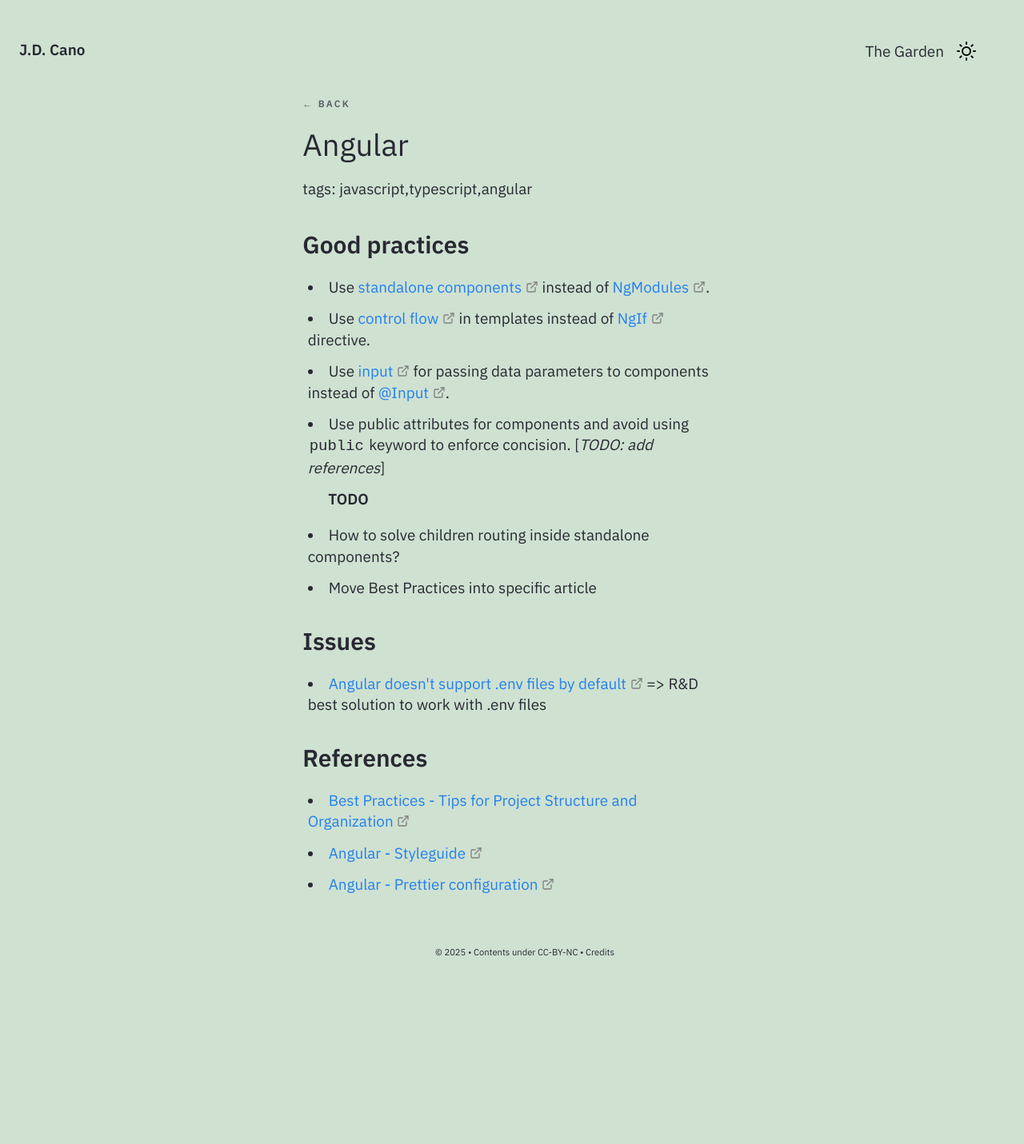
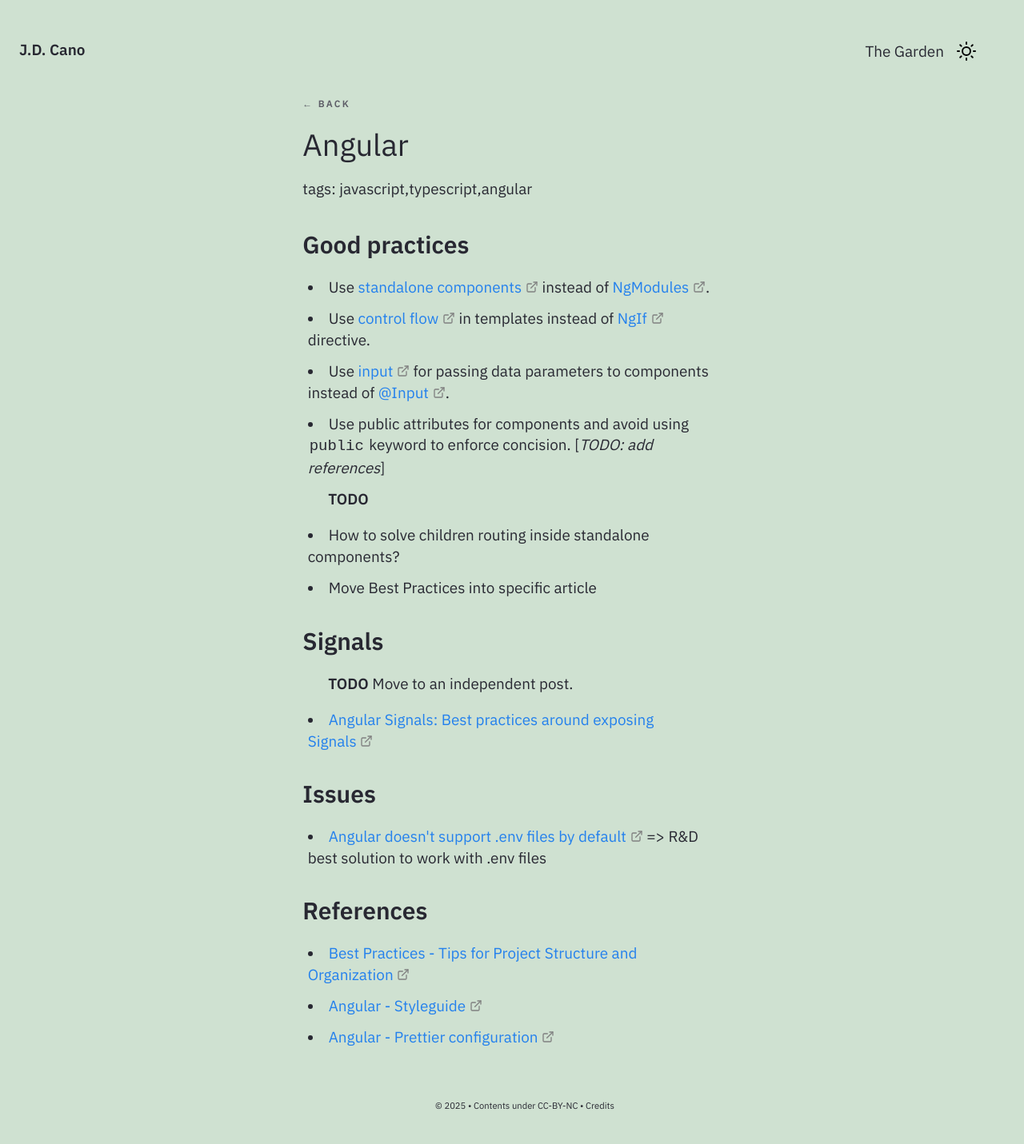
Before and after one commit to Gorzas/gorzas.github.io, a Jekyll site: the page built from _notes/Public/tech/Angular/Angular.md, in a window 1280 px wide. Shown: the whole page at 80% size. Built offline with Jekyll 4.4.1, drawn with Linux system fonts in a browser that asks for light colours; before the commit the page ends 1240 px from its top, so only the background shows below that.

Commit message:
Update Angular.md

```diff
--- a/_notes/Public/tech/Angular/Angular.md
+++ b/_notes/Public/tech/Angular/Angular.md
@@ -20,6 +20,12 @@ growth: seedlings
 - How to solve children routing inside standalone components?
 - Move Best Practices into specific article
 
+## Signals
+
+**TODO** Move to an independent post.
+
+- [Angular Signals: Best practices around exposing Signals](https://blog.angulartraining.com/angular-signals-best-practices-around-exposing-signals-5385452150a1)
+
 ## Issues
 
 - [Angular doesn't support .env files by default](https://vikky.dev/angular-and-environment-files) => R&D best solution to work with .env files
```
Also changed, not shown: other parts of _notes/Public/tech/Angular/Angular.md (+1 -1 lines).
